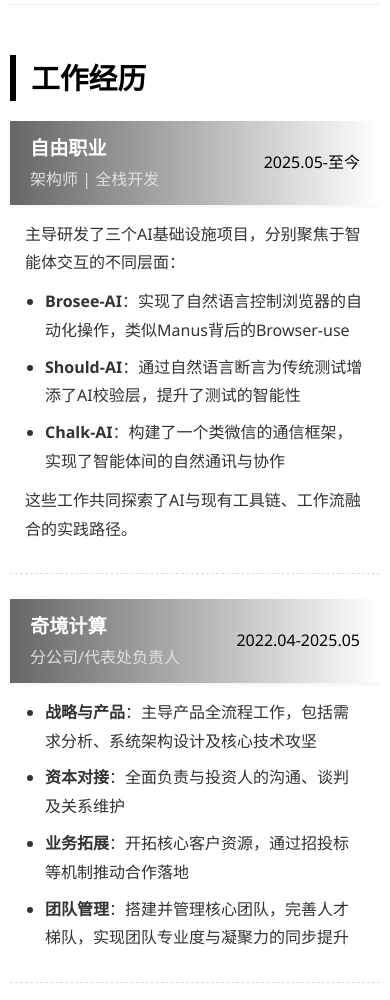
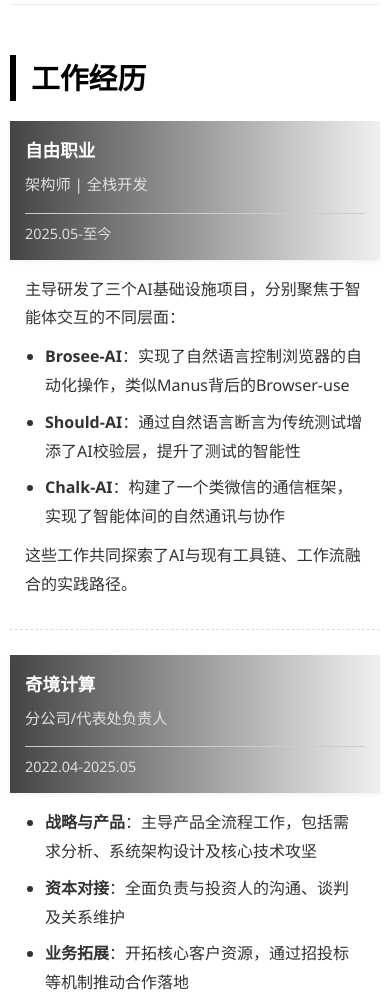
Before and after one commit to zhixiangxue/xue, a plain HTML site: page index.html in a window 390 px wide. Shown: the part 2560-3560 px from the top of the page. Drawn offline with Linux system fonts and the light colour scheme.

Commit message:
update resume

```diff
--- a/index.html
+++ b/index.html
@@ -161,7 +161,6 @@
             font-size: 1.2em;
             color: white;
             text-decoration: none;
-            border-bottom: 2px solid white;
             display: inline-block;
         }
 
@@ -237,7 +236,6 @@
         .education {
             display: flex;
             justify-content: space-between;
-            align-items: center;
             padding: 20px;
             background-color: #f9f9f9;
             border-radius: 4px;
@@ -274,7 +272,40 @@
             .education {
                 flex-direction: column;
                 gap: 10px;
-                text-align: center;
+            }
+
+            /* 修复手机端 exp-header 样式问题 */
+            .exp-header {
+                flex-direction: column;
+                gap: 8px;
+                padding: 15px;
+                background: linear-gradient(to right, #444, #f0f0f0);
+                text-align: left;
+            }
+
+            .exp-header > div:first-child {
+                display: flex;
+                flex-direction: column;
+                gap: 5px;
+                width: 100%;
+            }
+
+            .company-name, .project-title {
+                font-size: 1.1em;
+            }
+
+            .job-title {
+                font-size: 0.95em;
+            }
+
+            .date {
+                align-self: flex-start;
+                font-size: 0.9em;
+                margin-top: 8px;
+                padding-top: 8px;
+                border-top: 1px solid #ccc;
+                width: 100%;
+                color: #ddd;
             }
         }
 
```
